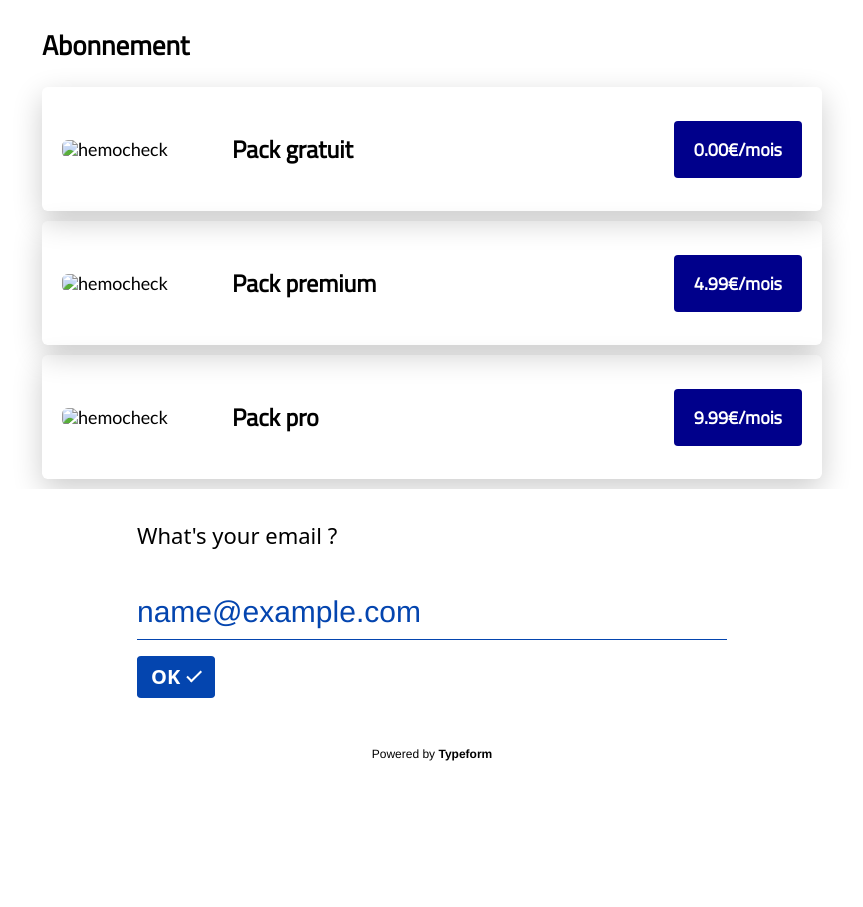
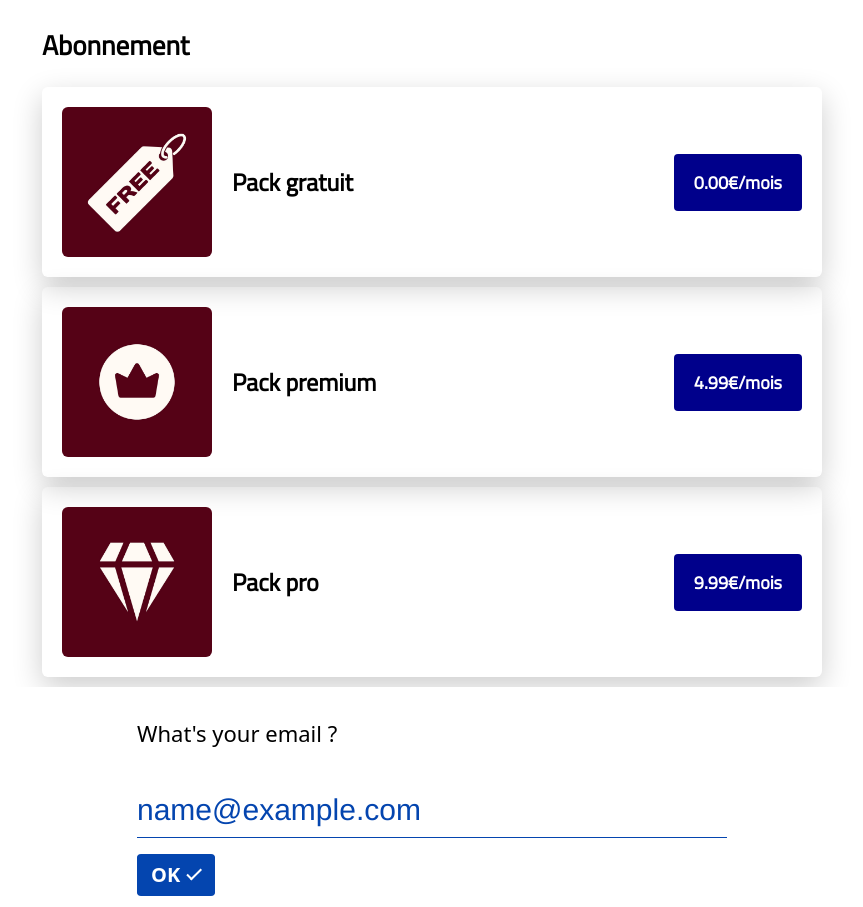
Before and after one commit to Hemocheck/download, a plain HTML site: page index.html in a window 1280 px wide. Shown: the part 797-1704 px from the top of the page, without its empty margins (208-1071 px from the left). Before the commit the page ends 1587 px from the top, so only its background shows below. Drawn offline with Linux system fonts and the light colour scheme; files whose address does not match are found by name; a web font is replaced by a local one.

Commit message:
Update index.html

```diff
--- a/index.html
+++ b/index.html
@@ -28,17 +28,17 @@
 
      <h2>Abonnement</h2>
      <div class="card">
-        <img src="images/free.jpg" alt="hemocheck">
+        <img src="free.jpg" alt="hemocheck">
         <h3> Pack gratuit </h3>
         <a href="#" class="btn-blue"> 0.00€/mois</a>
     </div>
     <div class="card">
-        <img src="images/proo.jpg" alt="hemocheck">
+        <img src="proo.jpg" alt="hemocheck">
         <h3> Pack premium </h3>
         <a href="#" class="btn-blue"> 4.99€/mois</a>
     </div>
     <div class="card">
-        <img src="images/aa.jpg" alt="hemocheck">
+        <img src="aa.jpg" alt="hemocheck">
         <h3> Pack pro </h3>
         <a href="#" class="btn-blue"> 9.99€/mois</a>
     </div>
```
